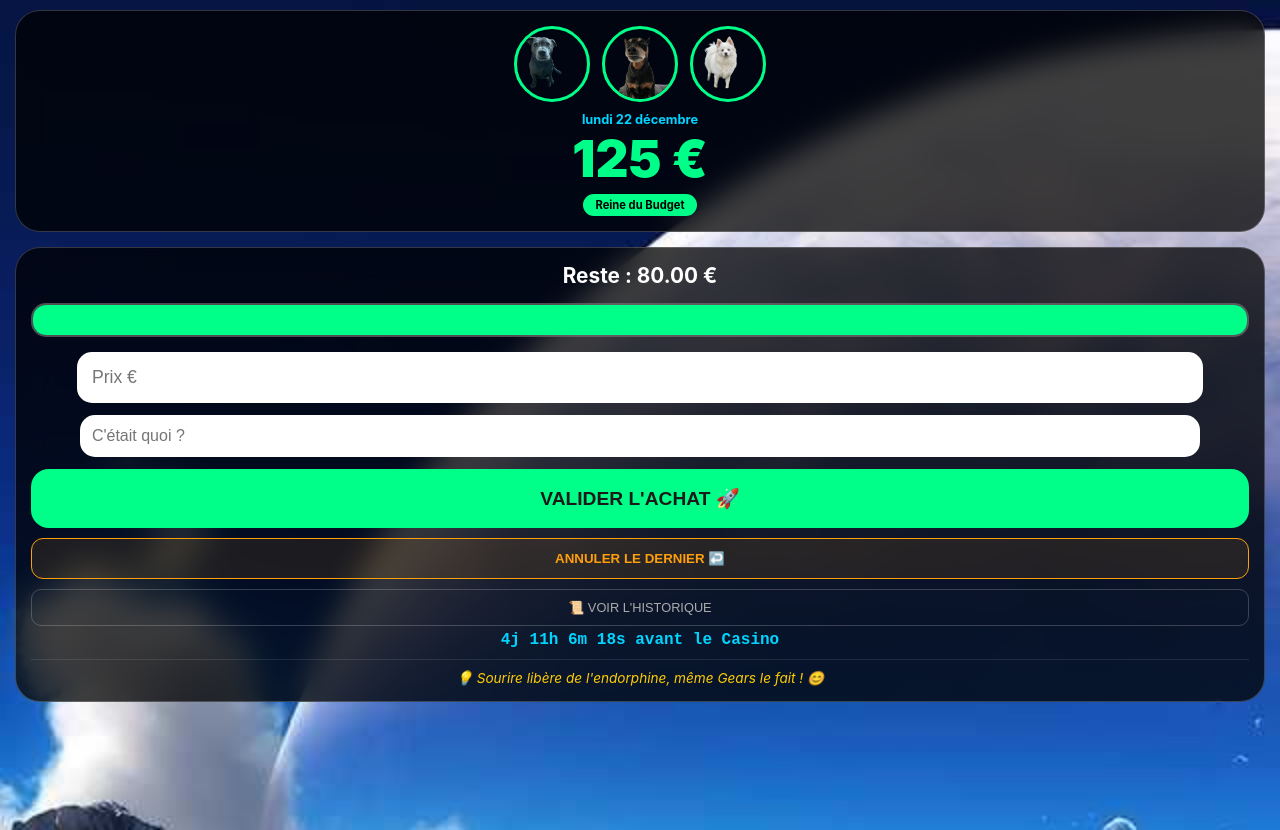
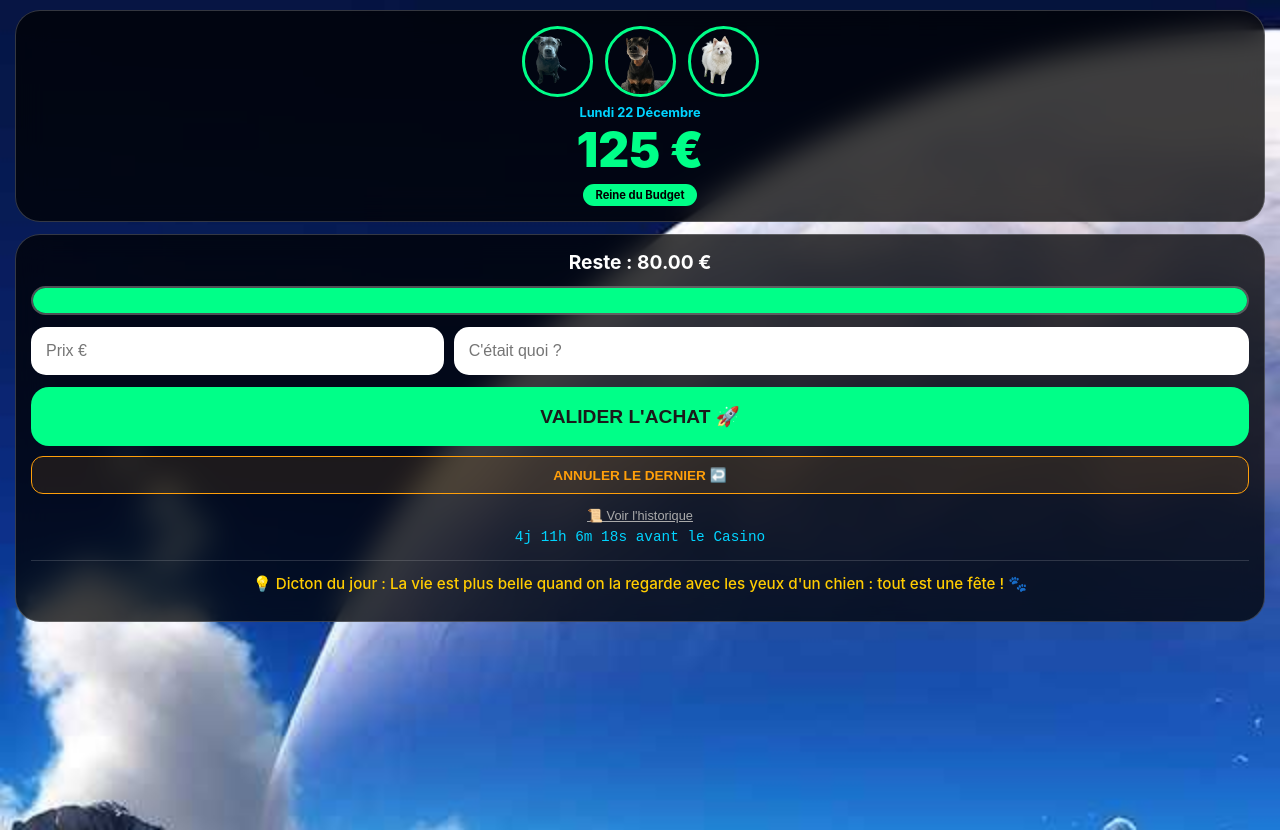
Before and after one commit to lecoupdemain/Finance, a plain HTML site: page index.html in a window 1280 px wide. Drawn offline with Linux system fonts and the light colour scheme.

Commit message:
Update index.html

```diff
--- a/index.html
+++ b/index.html
@@ -16,30 +16,39 @@
         }
         .card {
             background: rgba(0, 0, 0, 0.75); border-radius: 25px; padding: 15px;
-            margin-bottom: 15px; border: 1px solid rgba(255,255,255,0.2);
+            margin-bottom: 12px; border: 1px solid rgba(255,255,255,0.2);
             backdrop-filter: blur(15px); -webkit-backdrop-filter: blur(15px);
             position: relative; z-index: 2;
         }
-        .dogs-row { display: flex; justify-content: center; gap: 12px; margin-bottom: 10px; }
-        .dog-thumb { width: 70px; height: 70px; border-radius: 50%; border: 3px solid #00ff88; object-fit: cover; transition: 0.3s; }
+        .dogs-row { display: flex; justify-content: center; gap: 12px; margin-bottom: 8px; }
+        .dog-thumb { width: 65px; height: 65px; border-radius: 50%; border: 3px solid #00ff88; object-fit: cover; }
         .sad-dog { filter: grayscale(100%); transform: scale(0.9); border-color: #ff4444; }
 
-        .treasure-val { font-size: 3.2rem; color: #00ff88; font-weight: 900; margin: 0; }
-        .battery-container { border: 2px solid rgba(255,255,255,0.3); border-radius: 15px; height: 30px; margin: 15px 0; background: rgba(0,0,0,0.5); overflow: hidden; }
+        .treasure-val { font-size: 3rem; color: #00ff88; font-weight: 900; margin: 0; }
+        .battery-container { border: 2px solid rgba(255,255,255,0.3); border-radius: 15px; height: 25px; margin: 12px 0; background: rgba(0,0,0,0.5); overflow: hidden; }
         .battery-fill { height: 100%; width: 100%; transition: width 0.8s; background: #00ff88; }
 
+        /* ICI : La ligne partagée pour Prix et Note */
+        .input-row { display: flex; gap: 10px; margin-bottom: 12px; }
+        .input-row input { padding: 15px; border-radius: 15px; border: none; font-size: 1rem; color: black; background: white; }
+        #expense { flex: 1; min-width: 80px; }
+        #note { flex: 2; }
+
         .btn-valider { width: 100%; padding: 18px; border-radius: 18px; border: none; background: #00ff88; color: #1a1a1a; font-weight: 900; font-size: 1.2rem; margin-bottom: 10px; }
-        .btn-undo { width: 100%; padding: 12px; border-radius: 12px; border: 1px solid #ff9f0a; background: rgba(255, 159, 10, 0.1); color: #ff9f0a; font-weight: bold; margin-bottom: 10px; }
-        .btn-history { width: 100%; padding: 10px; border-radius: 10px; border: 1px solid rgba(255,255,255,0.2); color: #aaa; font-size: 0.8rem; background: none; }
+        .btn-undo { width: 100%; padding: 10px; border-radius: 12px; border: 1px solid #ff9f0a; background: rgba(255, 159, 10, 0.1); color: #ff9f0a; font-weight: bold; margin-bottom: 10px; font-size: 0.85rem; }
 
         #slot-trigger { display: none; width: 100%; padding: 18px; border-radius: 18px; border: 3px solid #ffcc00; background: linear-gradient(45deg, #d4af37, #f44336); color: white; font-weight: 900; margin-top: 10px; animation: pulse 1.5s infinite; }
-        @keyframes pulse { 0% { transform: scale(1); } 50% { transform: scale(1.02); } 100% { transform: scale(1); } }
 
-        .countdown-timer { font-family: monospace; font-size: 1rem; color: #00d4ff; font-weight: bold; margin: 5px 0; }
-        .anecdote-box { font-size: 0.85rem; font-style: italic; color: #ffcc00; margin-top: 10px; padding-top: 10px; border-top: 1px solid rgba(255,255,255,0.1); }
+        .countdown-timer { font-family: monospace; font-size: 0.9rem; color: #00d4ff; margin: 5px 0; }
+
+        /* Style pour le dicton bien visible */
+        .anecdote-box {
+            font-size: 0.95rem; line-height: 1.4; color: #ffcc00;
+            margin-top: 15px; padding: 12px; border-top: 1px solid rgba(255,255,255,0.15);
+            font-weight: 500;
+        }
 
         #history-modal, #slot-modal { display: none; position: fixed; top: 0; left: 0; width: 100%; height: 100%; background: rgba(0,0,0,0.95); z-index: 1000; overflow-y: auto; padding-top: 50px; }
-        .history-item { background: rgba(255,255,255,0.05); margin: 10px 20px; padding: 15px; border-radius: 15px; display: flex; justify-content: space-between; align-items: center; border-left: 4px solid #00ff88; }
         .coin { position: fixed; top: -50px; font-size: 24px; z-index: 1; pointer-events: none; animation: fall linear forwards; }
         @keyframes fall { to { transform: translateY(110vh) rotate(360deg); } }
     </style>
@@ -52,33 +61,36 @@
             <img src="gears.png" id="img-gears" class="dog-thumb">
             <img src="eira.png" id="img-eira" class="dog-thumb">
         </div>
-        <div id="date-info" style="font-size: 0.8rem; color: #00d4ff; font-weight: bold;"></div>
+        <div id="date-info" style="font-size: 0.8rem; color: #00d4ff; font-weight: bold; text-transform: capitalize;"></div>
         <div class="treasure-val" id="total-display">0 €</div>
         <div id="grade" style="padding: 4px 12px; border-radius: 20px; display: inline-block; background: #00ff88; color: #000; font-weight: bold; font-size: 0.7rem; margin-top: 5px;">Reine du Budget</div>
     </div>
 
     <div class="card">
-        <h3 id="weekly-label" style="margin: 0; font-size: 1.3rem;">Reste : 80 €</h3>
+        <h3 id="weekly-label" style="margin: 0; font-size: 1.2rem;">Reste : 80 €</h3>
         <div class="battery-container"><div class="battery-fill" id="battery"></div></div>
 
-        <input type="number" id="expense" placeholder="Prix €" style="width:90%; padding:15px; border-radius:15px; border:none; margin-bottom:12px; font-size:1.1rem;" inputmode="decimal">
-        <input type="text" id="note" placeholder="C'était quoi ?" style="width:90%; padding:12px; border-radius:15px; border:none; margin-bottom:12px; font-size:1rem;">
+        <div class="input-row">
+            <input type="number" id="expense" placeholder="Prix €" inputmode="decimal">
+            <input type="text" id="note" placeholder="C'était quoi ?">
+        </div>
 
         <button class="btn-valider" onclick="addExpense()">VALIDER L'ACHAT 🚀</button>
         <button class="btn-undo" onclick="undoLast()">ANNULER LE DERNIER ↩️</button>
-        <button class="btn-history" onclick="toggleHistory(true)">📜 VOIR L'HISTORIQUE</button>
+        <button class="btn-history" onclick="toggleHistory(true)" style="background:none; border:none; color:#aaa; font-size:0.8rem; text-decoration:underline;">📜 Voir l'historique</button>
 
         <button id="slot-trigger" onclick="openSlot()">🎰 MACHINE À SOUS DISPO !</button>
 
         <div id="countdown-area">
-            <div id="timer" class="countdown-timer">00j 00h 00m 00s</div>
+            <div id="timer" class="countdown-timer">00j 00h 00m 00s avant le Casino</div>
         </div>
+
         <div id="anecdote" class="anecdote-box"></div>
     </div>
 
     <div id="history-modal">
         <span onclick="toggleHistory(false)" style="position:fixed; top:20px; right:30px; font-size:3rem; color:red;">×</span>
-        <h2 style="color:#00d4ff; text-align:center;">Historique</h2>
+        <h2 style="color:#00d4ff; text-align:center;">Archives</h2>
         <div id="history-list"></div>
     </div>
 
@@ -90,14 +102,21 @@
             <div id="r3" style="background:white; width:70px; height:90px; border-radius:10px; color:black; font-size:40px; display:flex; justify-content:center; align-items:center;">❓</div>
         </div>
         <button onclick="spin()" id="spin-btn" style="padding:15px 40px; border-radius:30px; border:none; background:#ffcc00; font-weight:bold; font-size:1.2rem;">TIRER !</button>
-        <button onclick="closeSlot()" style="display:block; margin:30px auto; color:white; background:none; border:none; text-decoration:underline;">Fermer</button>
+        <button onclick="closeSlot()" style="display:block; margin:20px auto; color:white; background:none; border:none;">Fermer</button>
     </div>
 
     <script>
-        let storageKey = 'cohen_final_v7';
+        let storageKey = 'cohen_final_v8';
         let data = JSON.parse(localStorage.getItem(storageKey)) || { totalTreasure: 125, currentSpend: 0, history: [], lastBonusDate: null };
 
-        const anecdotes = ["Hurricane comprend 250 mots, il sait quand tu achètes des croquettes ! 🐶", "Sourire libère de l'endorphine, même Gears le fait ! 😊", "Regarder des photos d'Eira améliore la concentration. ✨"];
+        const anecdotes = [
+            "Hurricane te surveille : il sait que si tu économises, il aura plus de friandises ! 🐶",
+            "Sourire libère de l'endorphine. Gears le fait tous les matins, pourquoi pas toi ? 😊",
+            "Le savais-tu ? Les chiens rêvent de leurs propriétaires. Tu es l'héroïne des rêves d'Eira ! 🤍",
+            "Chaque euro économisé est un petit pas de plus vers la liberté totale. Courage ! 🚀",
+            "La vie est plus belle quand on la regarde avec les yeux d'un chien : tout est une fête ! 🐾",
+            "Un petit plaisir par jour éloigne la grisaille. Mais un gros trésor, ça rassure ! 💰"
+        ];
 
         function updateDisplay() {
             const now = new Date();
@@ -112,7 +131,7 @@
             if(remaining <= 0) dogs.forEach(d => d.classList.add('sad-dog'));
             else dogs.forEach(d => d.classList.remove('sad-dog'));
 
-            document.getElementById('anecdote').innerText = "💡 " + anecdotes[now.getDate() % anecdotes.length];
+            document.getElementById('anecdote').innerText = "💡 Dicton du jour : " + anecdotes[now.getDate() % anecdotes.length];
 
             const isSaturday = now.getDay() === 6;
             if(isSaturday && remaining > 0 && data.lastBonusDate !== now.toLocaleDateString()) {
@@ -126,7 +145,7 @@
 
             let histHtml = "";
             data.history.slice().reverse().forEach(item => {
-                histHtml += `<div class="history-item"><div><b>${item.date}</b><br><small>${item.note}</small></div><div style="color:#ff4444">-${item.amount}€</div></div>`;
+                histHtml += `<div style="background:rgba(255,255,255,0.05); margin:10px 20px; padding:10px; border-radius:10px; display:flex; justify-content:space-between;"><div><b>${item.date}</b><br>${item.note}</div><div style="color:#ff4444">-${item.amount}€</div></div>`;
             });
             document.getElementById('history-list').innerHTML = histHtml || "<p>Aucun achat</p>";
         }
```
